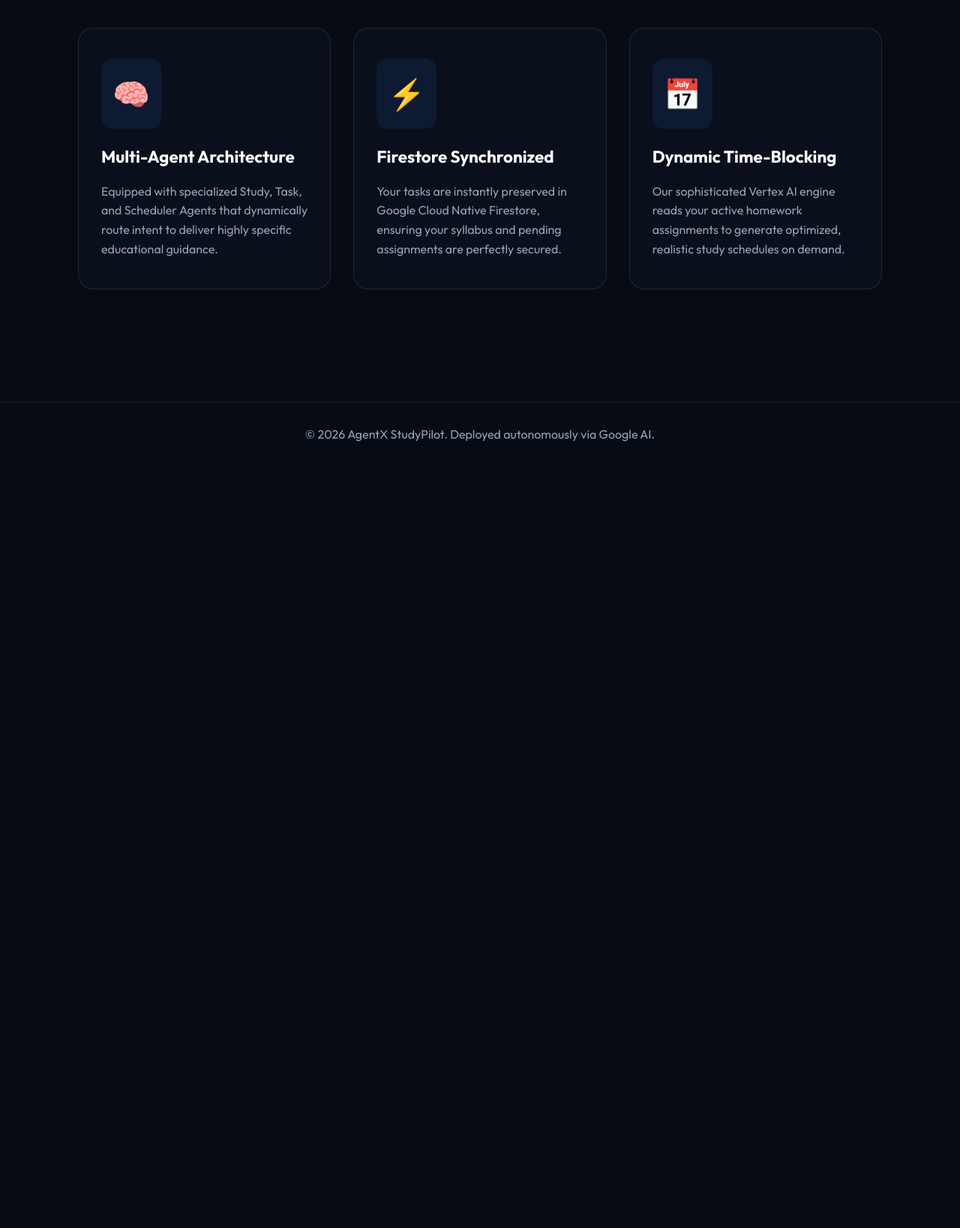
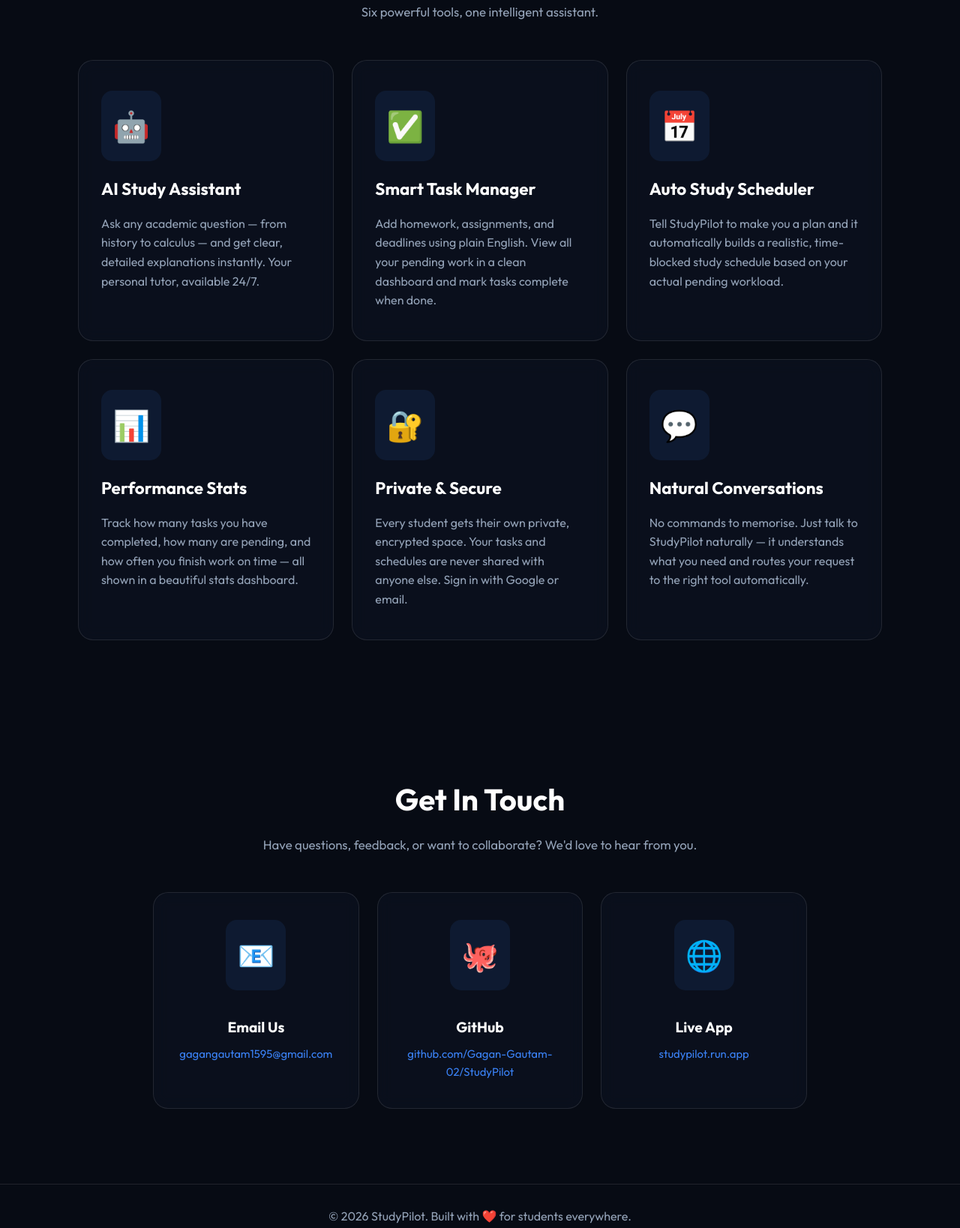
Before and after one commit to Gagan-Gautam-02/StudyPilot, a plain HTML site: page app/static/index.html in a window 1280 px wide. Shown: the part 1027-2665 px from the top of the page at 75% size. Before the commit the page ends 1650 px from the top, so only its background shows below. Drawn offline with Linux system fonts and the light colour scheme.

Commit message:
Feat: Rebrand to StudyPilot, 6 student features, contact section, clean landing page

```diff
--- a/app/static/index.html
+++ b/app/static/index.html
@@ -4,7 +4,8 @@
 <head>
     <meta charset="UTF-8">
     <meta name="viewport" content="width=device-width, initial-scale=1.0">
-    <title>AgentX StudyFlow | Master Your Learning</title>
+    <title>StudyPilot | Your AI Study Companion</title>
+    <meta name="description" content="StudyPilot is a smart AI assistant that helps students manage tasks, build study schedules, get instant answers, and track academic progress — all in one place.">
     <link href="https://fonts.googleapis.com/css2?family=Outfit:wght@300;400;600;700&display=swap" rel="stylesheet">
     <link rel="stylesheet" href="landing.css">
 </head>
@@ -20,20 +21,23 @@
     <!-- Navigation Bar -->
     <nav class="navbar">
         <div class="logo">
-            <span class="logo-x">X</span> AgentX
+            <span class="logo-x">S</span> StudyPilot
         </div>
         <ul class="nav-links">
             <li><a href="#">Home</a></li>
             <li><a href="#features">Features</a></li>
-            <li><a href="#">Contact</a></li>
+            <li><a href="#contact">Contact</a></li>
         </ul>
-        <a href="app.html" class="cta-trigger" style="padding: 10px 25px; font-size: 0.95rem;">Launch App</a>
+        <a href="auth.html" class="cta-trigger" style="padding: 10px 25px; font-size: 0.95rem;">Sign In</a>
     </nav>
 
     <!-- Main Hero Banner -->
     <section class="hero">
-        <h1>Master Your Study Flow with AI</h1>
-        <p class="subtitle">Experience the ultimate multimodal productivity assistant powered by LangGraph, Google Cloud Vertex AI, and Native Firestore.</p>
+        <h1>Study Smarter,<br>Not Harder</h1>
+        <p class="subtitle">
+            StudyPilot is your personal AI study companion — manage assignments, get instant answers,
+            build smart schedules, and track your progress all in one place.
+        </p>
         <div style="display:flex; gap: 16px; flex-wrap: wrap; justify-content: center;">
             <a href="auth.html" class="cta-trigger">Get Started — It's Free</a>
             <a href="#features" class="cta-trigger" style="background: transparent; border: 1px solid rgba(255,255,255,0.2); box-shadow: none;">See Features ↓</a>
@@ -42,32 +46,75 @@
 
     <!-- Features Section -->
     <section id="features" class="features">
-        <h2 class="section-title">Powerful Capabilities</h2>
+        <h2 class="section-title">Everything a Student Needs</h2>
+        <p class="section-sub">Six powerful tools, one intelligent assistant.</p>
         <div class="grid">
+
             <div class="card">
-                <div class="card-icon">🧠</div>
-                <h3>Multi-Agent Architecture</h3>
-                <p>Equipped with specialized Study, Task, and Scheduler Agents that dynamically route intent to deliver
-                    highly specific educational guidance.</p>
+                <div class="card-icon">🤖</div>
+                <h3>AI Study Assistant</h3>
+                <p>Ask any academic question — from history to calculus — and get clear, detailed explanations instantly. Your personal tutor, available 24/7.</p>
             </div>
+
             <div class="card">
-                <div class="card-icon">⚡</div>
-                <h3>Firestore Synchronized</h3>
-                <p>Your tasks are instantly preserved in Google Cloud Native Firestore, ensuring your syllabus and
-                    pending assignments are perfectly secured.</p>
+                <div class="card-icon">✅</div>
+                <h3>Smart Task Manager</h3>
+                <p>Add homework, assignments, and deadlines using plain English. View all your pending work in a clean dashboard and mark tasks complete when done.</p>
             </div>
+
             <div class="card">
                 <div class="card-icon">📅</div>
-                <h3>Dynamic Time-Blocking</h3>
-                <p>Our sophisticated Vertex AI engine reads your active homework assignments to generate optimized,
-                    realistic study schedules on demand.</p>
+                <h3>Auto Study Scheduler</h3>
+                <p>Tell StudyPilot to make you a plan and it automatically builds a realistic, time-blocked study schedule based on your actual pending workload.</p>
+            </div>
+
+            <div class="card">
+                <div class="card-icon">📊</div>
+                <h3>Performance Stats</h3>
+                <p>Track how many tasks you have completed, how many are pending, and how often you finish work on time — all shown in a beautiful stats dashboard.</p>
+            </div>
+
+            <div class="card">
+                <div class="card-icon">🔐</div>
+                <h3>Private & Secure</h3>
+                <p>Every student gets their own private, encrypted space. Your tasks and schedules are never shared with anyone else. Sign in with Google or email.</p>
+            </div>
+
+            <div class="card">
+                <div class="card-icon">💬</div>
+                <h3>Natural Conversations</h3>
+                <p>No commands to memorise. Just talk to StudyPilot naturally — it understands what you need and routes your request to the right tool automatically.</p>
+            </div>
+
+        </div>
+    </section>
+
+    <!-- Contact Section -->
+    <section id="contact" class="contact-section">
+        <h2 class="section-title">Get In Touch</h2>
+        <p class="section-sub">Have questions, feedback, or want to collaborate? We'd love to hear from you.</p>
+        <div class="contact-grid">
+            <div class="contact-card">
+                <div class="card-icon">📧</div>
+                <h3>Email Us</h3>
+                <p><a href="mailto:gagangautam1595@gmail.com">gagangautam1595@gmail.com</a></p>
+            </div>
+            <div class="contact-card">
+                <div class="card-icon">🐙</div>
+                <h3>GitHub</h3>
+                <p><a href="https://github.com/Gagan-Gautam-02/StudyPilot" target="_blank">github.com/Gagan-Gautam-02/StudyPilot</a></p>
+            </div>
+            <div class="contact-card">
+                <div class="card-icon">🌐</div>
+                <h3>Live App</h3>
+                <p><a href="https://studypilot-445634431006.europe-west1.run.app" target="_blank">studypilot.run.app</a></p>
             </div>
         </div>
     </section>
 
     <!-- Footer -->
     <footer>
-        <p>&copy; 2026 AgentX StudyPilot. Deployed autonomously via Google AI.</p>
+        <p>&copy; 2026 StudyPilot. Built with ❤️ for students everywhere.</p>
     </footer>
 
 </body>
--- a/app/static/landing.css
+++ b/app/static/landing.css
@@ -163,13 +163,20 @@ body {
 .section-title {
     text-align: center;
     font-size: 2.5rem;
+    margin-bottom: 16px;
+}
+
+.section-sub {
+    text-align: center;
+    color: var(--text-secondary);
+    font-size: 1.05rem;
     margin-bottom: 50px;
 }
 
 .grid {
     display: grid;
-    grid-template-columns: repeat(auto-fit, minmax(300px, 1fr));
-    gap: 30px;
+    grid-template-columns: repeat(3, 1fr);
+    gap: 24px;
 }
 
 .card {
@@ -203,13 +210,61 @@ body {
     color: var(--text-secondary);
 }
 
+/* Contact Section */
+.contact-section {
+    padding: 80px 5%;
+    max-width: 1000px;
+    margin: 0 auto;
+}
+
+.contact-grid {
+    display: grid;
+    grid-template-columns: repeat(auto-fit, minmax(240px, 1fr));
+    gap: 24px;
+    margin-top: 20px;
+}
+
+.contact-card {
+    background: var(--glass-bg);
+    border: 1px solid var(--glass-border);
+    backdrop-filter: blur(10px);
+    padding: 36px 28px;
+    border-radius: 20px;
+    text-align: center;
+    transition: transform 0.3s ease;
+}
+
+.contact-card:hover {
+    transform: translateY(-6px);
+}
+
+.contact-card h3 {
+    font-size: 1.2rem;
+    margin: 14px 0 8px;
+}
+
+.contact-card p {
+    color: var(--text-secondary);
+    font-size: 0.93rem;
+}
+
+.contact-card a {
+    color: var(--accent);
+    text-decoration: none;
+    word-break: break-word;
+}
+
+.contact-card a:hover {
+    text-decoration: underline;
+}
+
 /* Footer */
 footer {
     text-align: center;
     padding: 30px;
     border-top: 1px solid var(--glass-border);
     color: var(--text-secondary);
-    margin-top: 50px;
+    margin-top: 20px;
 }
 
 /* Authentication Forms */
```
